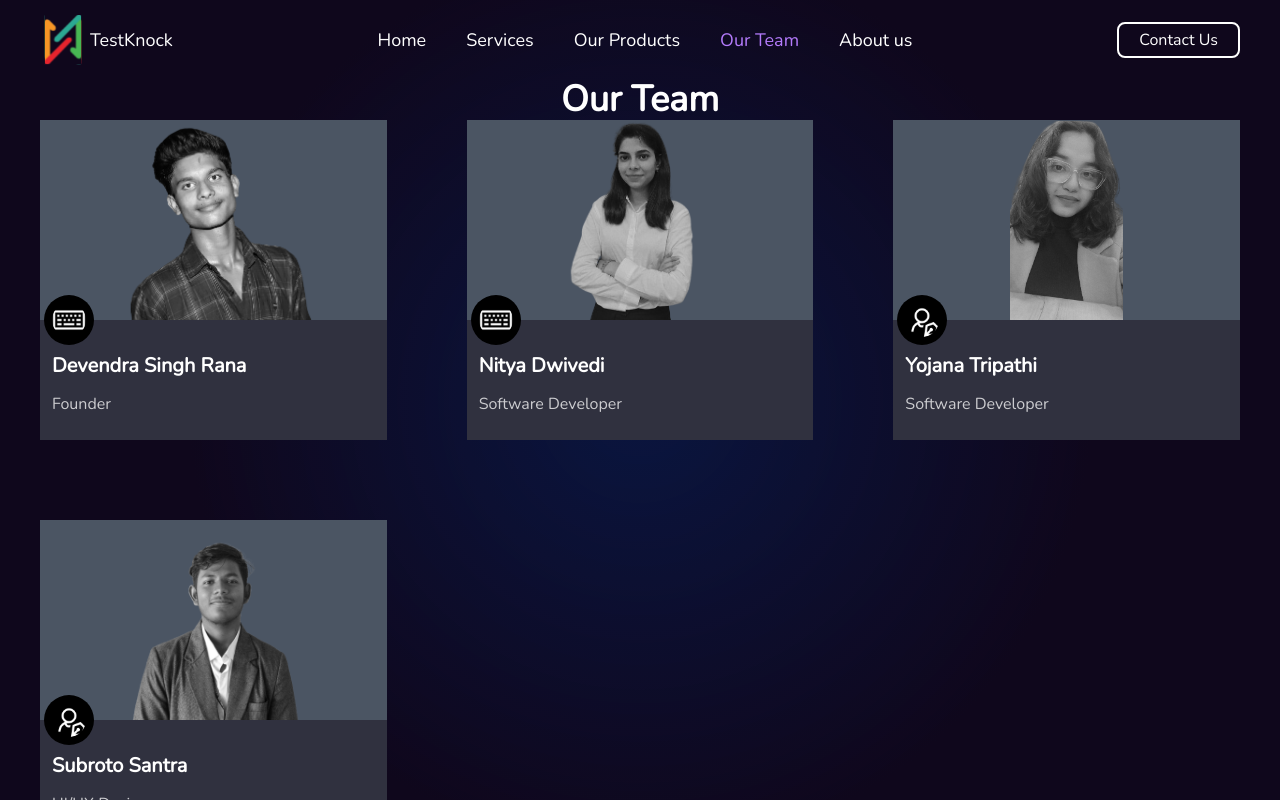
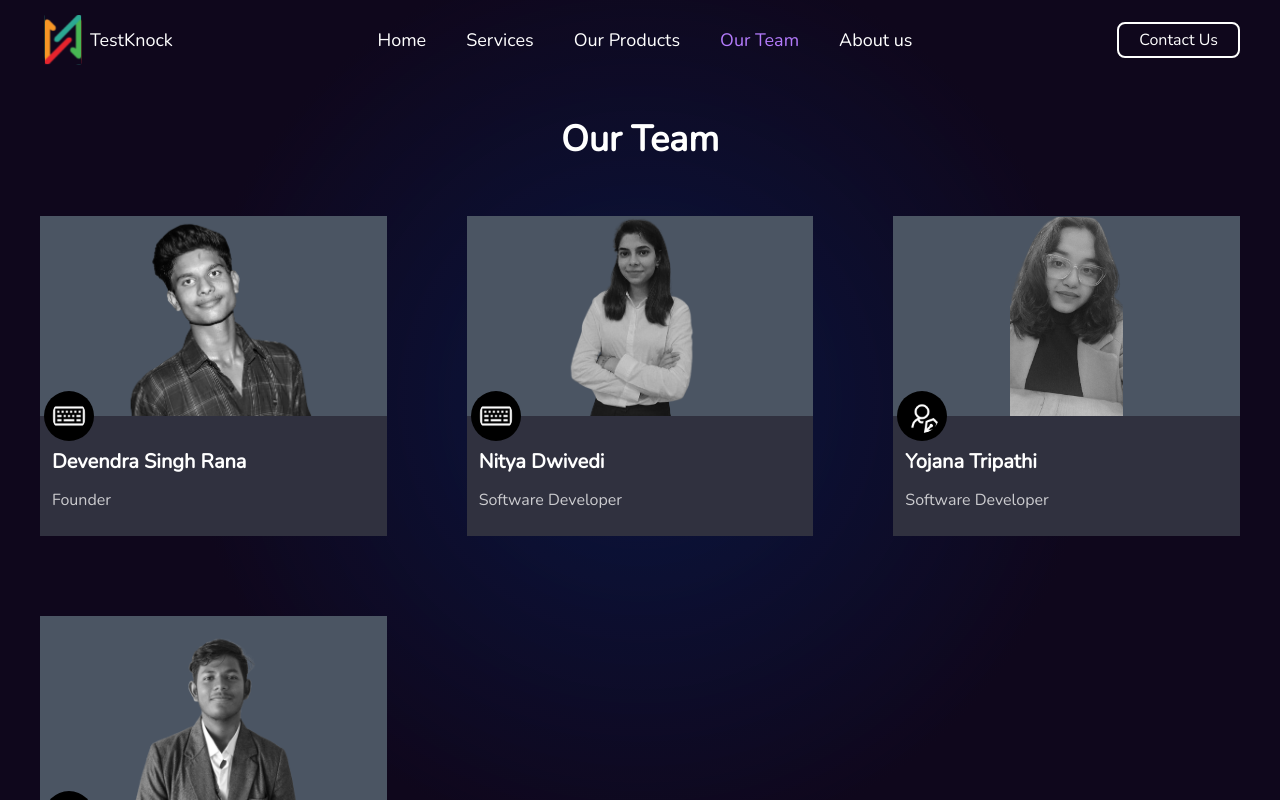
Before and after one commit to Team-Engineers/Testknock2.0, a React (Vite) app: page /our_team in a window 1280 px wide. Shown: the top 800 px of the page. Built offline with nearby package versions, Linux system fonts and the light colour scheme.

Commit message:
minor-changes

```diff
--- a/src/components/Home/OurVision.jsx
+++ b/src/components/Home/OurVision.jsx
@@ -1,10 +1,12 @@
 import React from 'react'
 import background from "../../assets/images/Home/Vision/background.png"
 import { BsArrowUpRight } from "react-icons/bs";
+import background2 from "../../assets/images/visionvector.png"
 
 const OurVision = () => {
     return (
         <div>
+            <img className='absolute w-screen' src={background2} alt="" />
             <div className='grid max-w-[1480px] pt-10 mx-auto mb-20  sm:grid-cols-2 gap-5 px-5'>
                 <div className='text-white '>
                     <div className='relative '>
--- a/src/components/OurTeam/OurTeamMain.jsx
+++ b/src/components/OurTeam/OurTeamMain.jsx
@@ -6,7 +6,7 @@ const OurTeamMain = () => {
     return (
         <div className=' text-white min-h-[90vh] px-5 sm:px-10 max-w-[1280px] mx-auto items-center grid '>
             <div className=''>
-                <h1 className='text-white  text-center text-3xl md:text-4xl font-bold'>
+                <h1 className='text-white my-10 mb-14 text-center text-3xl md:text-4xl font-bold'>
                     Our Team
                 </h1>
             </div>
--- a/src/components/OurTeam/TeamOverview.jsx
+++ b/src/components/OurTeam/TeamOverview.jsx
@@ -21,8 +21,10 @@ const TeamOverview = () => {
     return (
         <div className='text-white min-h-screen'>
             <div className='bg-[#5454D4] '>
+                <div className='relative z-10'>
                 <Navbar />
-                <div className='sm:h-[350px] h-[220px] relative items-end justify-center flex'>
+                </div>
+                <div className='sm:h-[350px]  z-0 h-[220px] relative items-end justify-center flex'>
                     <img className='sm:h-[330px] h-[200px]' src={teamMember.image} alt={teamMember.name} />
                     <div className='sm:p-4 left-4 font-bold  sm:space-y-5 absolute'>
                         <p className='max-sm:text-xs max-sm:mb-1 max-sm:text-[#0F071C]'>Since: {teamMember.since}</p>
```
Also changed, not shown: src/assets/images/visionvector.png (added).
